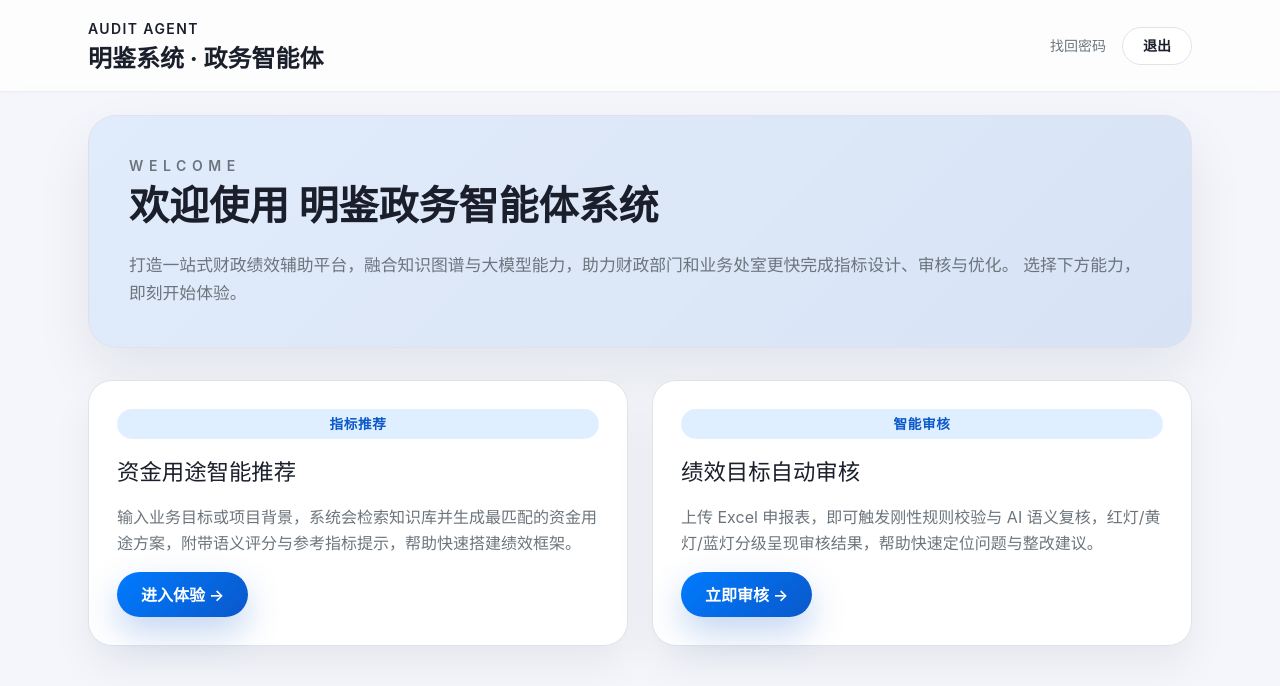
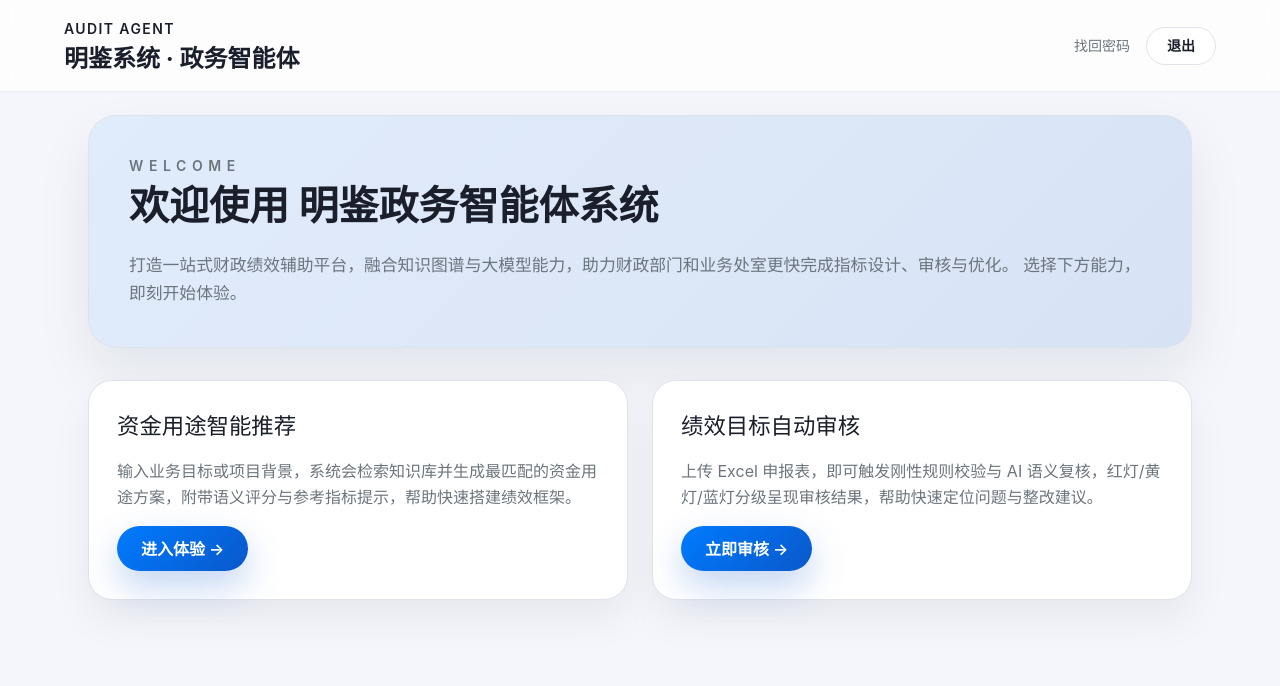
Before and after one commit to ericliu1002000/audit_agent, a Django app: page / in a window 1280 px wide. Shown: the top 686 px of the page. Run offline with Django 5.2, Linux system fonts and the light colour scheme; the visitor is signed in with stand-in values (Sample User, id 1); parts of the project's set-up code (start-up, migrations or seed data) failed here and were passed over.

```diff
--- a/indicators/services/check_indicator_excel/ai_extractor_from_md.py
+++ b/indicators/services/check_indicator_excel/ai_extractor_from_md.py
@@ -40,7 +40,7 @@ def _build_system_prompt() -> str:
         "遇到“*”“/”或空单元格时，输出 null。",
         "只有当原文明确出现“经常性”或“一次性”时，才填写 project_attribute，否则必须为 null。",
         "出现“成本指标”或“成本拆分”时，作为普通 Indicator 输出，level1 固定为“成本指标”。",
-        "严禁对原始内容做加减乘除或推理，原文是什么就输出什么。",
+        "严禁对原始内容做加减乘除或推理或翻译，原文是什么就输出什么。",
     ]
     rule_block = "\n".join(f"- {rule}" for rule in rules)
 
--- a/user/templates/user/home.html
+++ b/user/templates/user/home.html
@@ -120,7 +120,6 @@
 
   <div class="feature-grid">
     <article class="feature-card">
-      <span class="feature-tag">指标推荐</span>
       <h3>资金用途智能推荐</h3>
       <p>
         输入业务目标或项目背景，系统会检索知识库并生成最匹配的资金用途方案，附带语义评分与参考指标提示，帮助快速搭建绩效框架。
@@ -131,7 +130,6 @@
     </article>
 
     <article class="feature-card">
-      <span class="feature-tag">智能审核</span>
       <h3>绩效目标自动审核</h3>
       <p>
         上传 Excel 申报表，即可触发刚性规则校验与 AI 语义复核，红灯/黄灯/蓝灯分级呈现审核结果，帮助快速定位问题与整改建议。
--- a/user/templates/user/layout.html
+++ b/user/templates/user/layout.html
@@ -10,7 +10,7 @@
   <body class="min-h-screen bg-main text-primary">
     <div class="flex min-h-screen flex-col">
       <header class="shadow-sm bg-white/80 backdrop-blur">
-        <div class="mx-auto flex w-full max-w-6xl items-center justify-between px-6 py-4">
+        <div class="flex w-full items-center justify-between py-4" style="padding-left:5vw;padding-right:5vw;">
           <div>
             <a
               href="{% url 'home' %}"
--- a/user/templates/user/login.html
+++ b/user/templates/user/login.html
@@ -7,7 +7,7 @@
   <div class="space-y-2 text-center">
     <p class="text-sm font-semibold tracking-[0.3em] text-secondary uppercase">欢迎登陆</p>
     <h2 class="text-3xl font-bold text-primary">明鉴系统</h2>
-    <p class="text-secondary">输入账号密码，进入审计智能体工作台。</p>
+    <p class="text-secondary">输入账号密码，进入政务智能体工作台。</p>
   </div>
   <form method="post" class="mt-8 space-y-6">
     {% csrf_token %}
--- a/user/views.py
+++ b/user/views.py
@@ -93,7 +93,7 @@ class LogoutView(View):
         return redirect('user:login')
 
 
-class HomeLandingPage(LoginRequiredMixin, TemplateView):
-    """登录后的功能封面页，提供各能力入口。"""
+class HomeLandingPage(TemplateView):
+    """功能封面页，对所有访问者开放。"""
 
     template_name = 'user/home.html'
```
